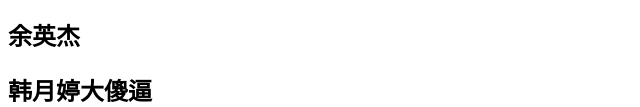
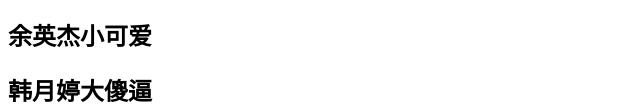
Before and after one commit to yuyingjie520/project_02, a plain HTML site: page index.html in a window 1280 px wide. Shown: the part 311-418 px from the top of the page, without its empty margins (0-640 px from the left). Drawn offline with Linux system fonts and the light colour scheme.

Commit message:
Update index.html

```diff
--- a/index.html
+++ b/index.html
@@ -12,7 +12,7 @@
 <body>
     <div></div>
 
-    <h2>余英杰</h2>
+    <h2>余英杰小可爱</h2>
 
     <h2>韩月婷大傻逼</h2>
 </body>
```
